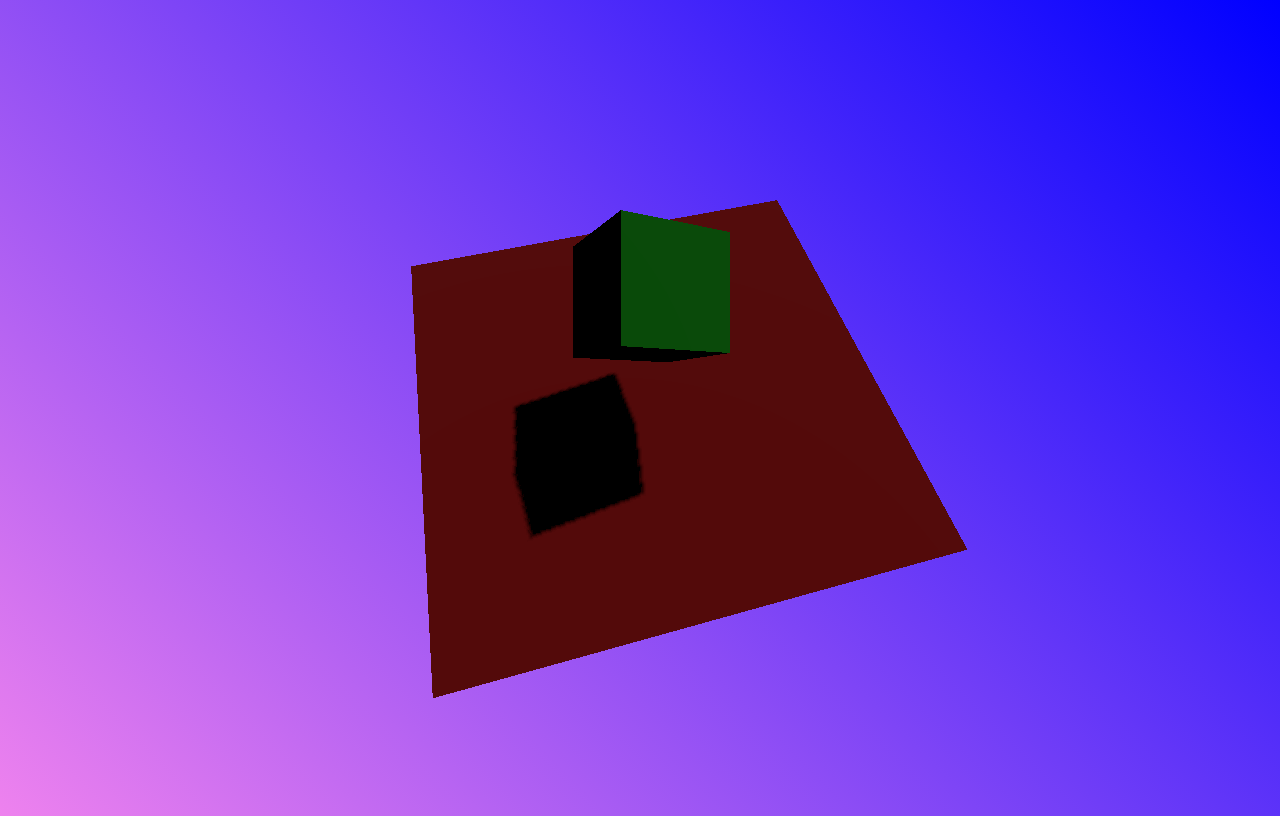
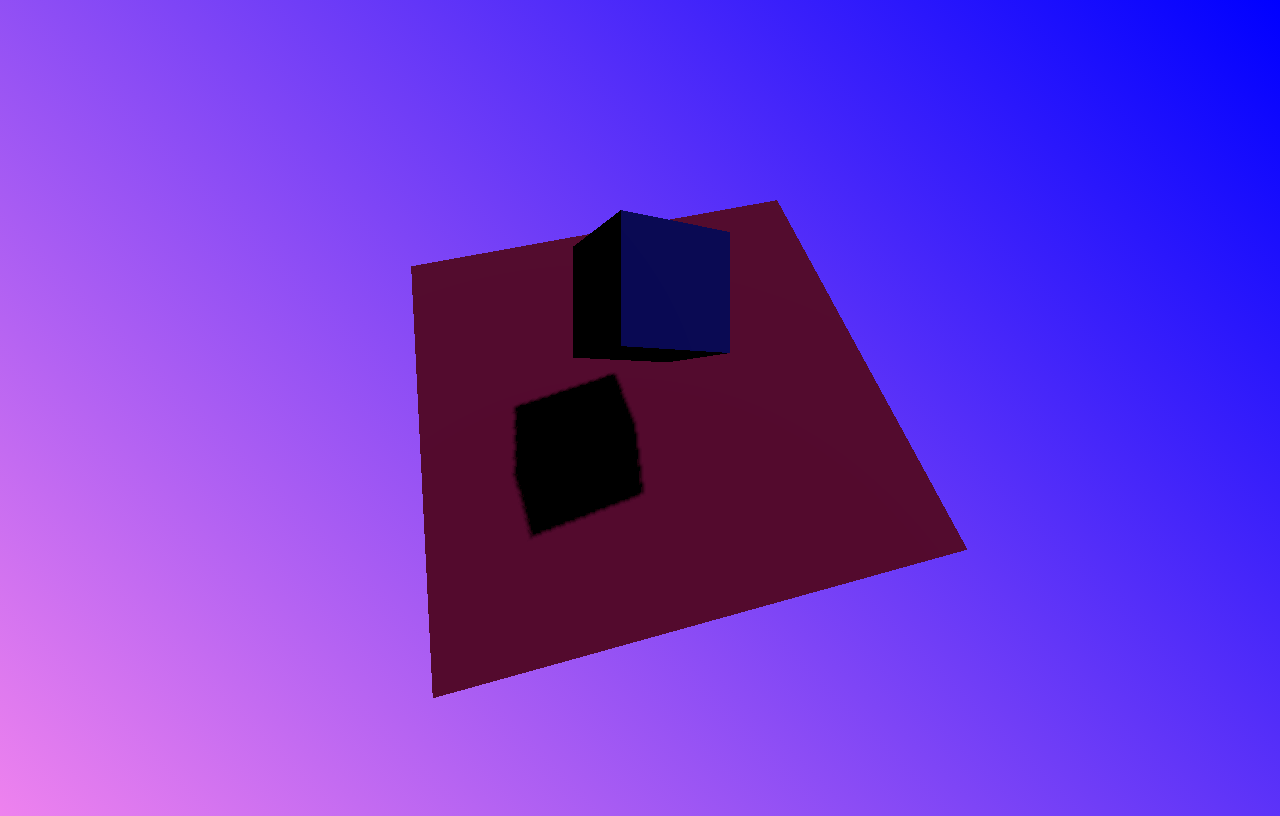
Before and after one commit to CarlosSebastianLorenzo/First3DAnimation, a plain HTML site: page index.html in a window 1280 px wide. Drawn offline with nearby package versions, Linux system fonts and the light colour scheme; animation ran at ten frames a second.

```diff
--- a/index.html
+++ b/index.html
@@ -29,7 +29,7 @@
         //Forma del objeto
         const geometry = new THREE.BoxGeometry(1,1,1);
         //Textura del objeto
-        const material = new THREE.MeshStandardMaterial( {color: 0x009900} );
+        const material = new THREE.MeshStandardMaterial( {color: 0x0000aa} );
         //Creamos el objeto con la forma y la textura
         const cube = new THREE.Mesh(geometry, material);
         //le indicamos al cubo que proyectara sombras
@@ -39,7 +39,7 @@
         //Añadimos el elemento que creamos a la escena
         scene.add(cube);
         //agregamos una luz de color blanco y una intensidad
-        const light = new THREE.DirectionalLight(0xffffff,1,10);
+        const light = new THREE.DirectionalLight(0xffffff,1,100);
         //posicionamos la luz
         light.position.set(1,1,2);
         //para que el navegador reconozca la luz le indicamos que esta genera sombras
@@ -47,7 +47,7 @@
         scene.add(light);
         //creamos un plano
         const planeGeometry = new THREE.PlaneGeometry(5,5,32,32);
-        const planeMaterial = new THREE.MeshStandardMaterial({color: 0x990000});
+        const planeMaterial = new THREE.MeshStandardMaterial({color: 0x990055});
         const plane = new THREE.Mesh(planeGeometry, planeMaterial);
         plane.receiveShadow = true;
         plane.position.set(0,0,0);
```
